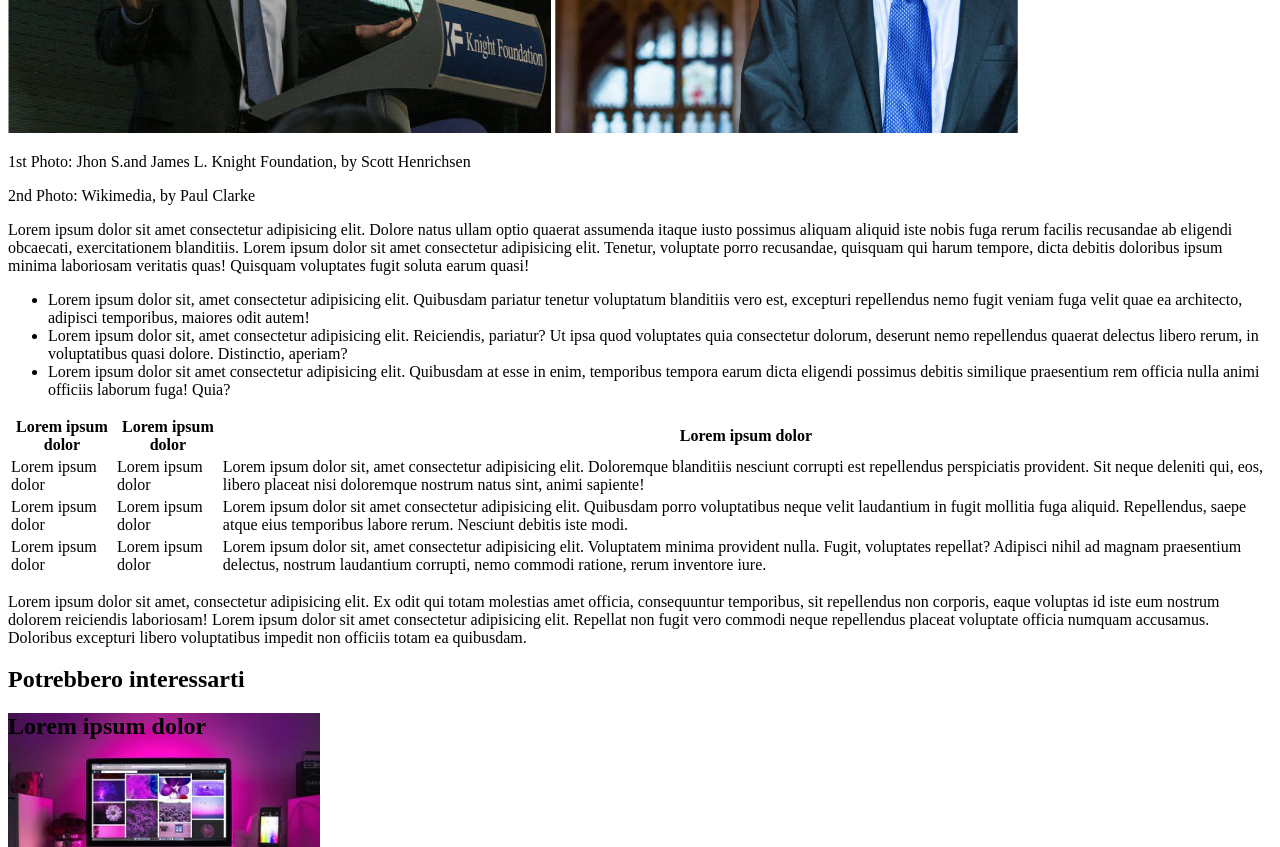
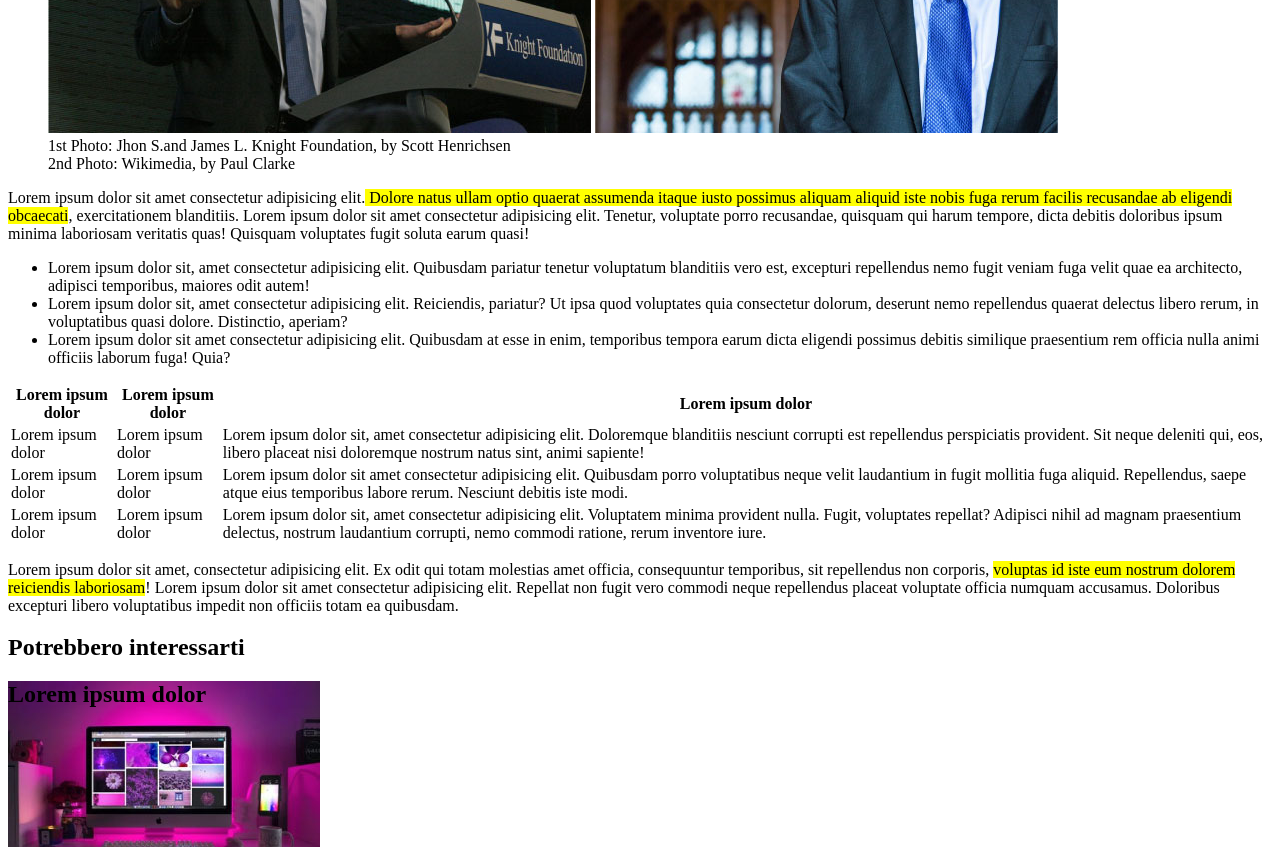
Before and after one commit to yasmindeoliveira/html-css-booleaner, a plain HTML site: page index.html in a window 1280 px wide. Shown: the part 580-1427 px from the top of the page. Drawn offline with Linux system fonts and the light colour scheme.

Commit message:
ottimizzazione html

```diff
--- a/index.html
+++ b/index.html
@@ -23,18 +23,22 @@
         </div>
 
         <div>
-            <img src="./assets/tim-1.jpg" alt="Tim 1">
-            <img src="./assets/tim-2.jpg" alt="Tim 2">
-            <p>
-                1st Photo: Jhon S.and James L. Knight Foundation, by Scott Henrichsen
-            </p>
-            <p>
-                2nd Photo: Wikimedia, by Paul Clarke
-            </p>
+
+            <figure class="figure">
+                <img src="./assets/tim-1.jpg" alt="Tim 1">
+                <img src="./assets/tim-2.jpg" alt="Tim 2">
+                <figcaption>
+                    1st Photo: Jhon S.and James L. Knight Foundation, by Scott Henrichsen
+                </figcaption>
+                <figcaption>
+                    2nd Photo: Wikimedia, by Paul Clarke
+                </figcaption>
+            </figure>
+
         </div>
 
         <div>
-            <p>Lorem ipsum dolor sit amet consectetur adipisicing elit. Dolore natus ullam optio quaerat assumenda itaque iusto possimus aliquam aliquid iste nobis fuga rerum facilis recusandae ab eligendi obcaecati, exercitationem blanditiis. Lorem ipsum dolor sit amet consectetur adipisicing elit. Tenetur, voluptate porro recusandae, quisquam qui harum tempore, dicta debitis doloribus ipsum minima laboriosam veritatis quas! Quisquam voluptates fugit soluta earum quasi!</p>
+            <p>Lorem ipsum dolor sit amet consectetur adipisicing elit.<mark> Dolore natus ullam optio quaerat assumenda itaque iusto possimus aliquam aliquid iste nobis fuga rerum facilis recusandae ab eligendi obcaecati</mark>, exercitationem blanditiis. Lorem ipsum dolor sit amet consectetur adipisicing elit. Tenetur, voluptate porro recusandae, quisquam qui harum tempore, dicta debitis doloribus ipsum minima laboriosam veritatis quas! Quisquam voluptates fugit soluta earum quasi!</p>
 
             <ul>
                 <li>Lorem ipsum dolor sit, amet consectetur adipisicing elit. Quibusdam pariatur tenetur voluptatum blanditiis vero est, excepturi repellendus nemo fugit veniam fuga velit quae ea architecto, adipisci temporibus, maiores odit autem!</li>
@@ -68,7 +72,7 @@
             </table>
 
             <p>
-                Lorem ipsum dolor sit amet, consectetur adipisicing elit. Ex odit qui totam molestias amet officia, consequuntur temporibus, sit repellendus non corporis, eaque voluptas id iste eum nostrum dolorem reiciendis laboriosam! Lorem ipsum dolor sit amet consectetur adipisicing elit. Repellat non fugit vero commodi neque repellendus placeat voluptate officia numquam accusamus. Doloribus excepturi libero voluptatibus impedit non officiis totam ea quibusdam.
+                Lorem ipsum dolor sit amet, consectetur adipisicing elit. Ex odit qui totam molestias amet officia, consequuntur temporibus, sit repellendus non corporis, <mark> voluptas id iste eum nostrum dolorem reiciendis laboriosam</mark>! Lorem ipsum dolor sit amet consectetur adipisicing elit. Repellat non fugit vero commodi neque repellendus placeat voluptate officia numquam accusamus. Doloribus excepturi libero voluptatibus impedit non officiis totam ea quibusdam.
             </p>
         </div>
 
```
